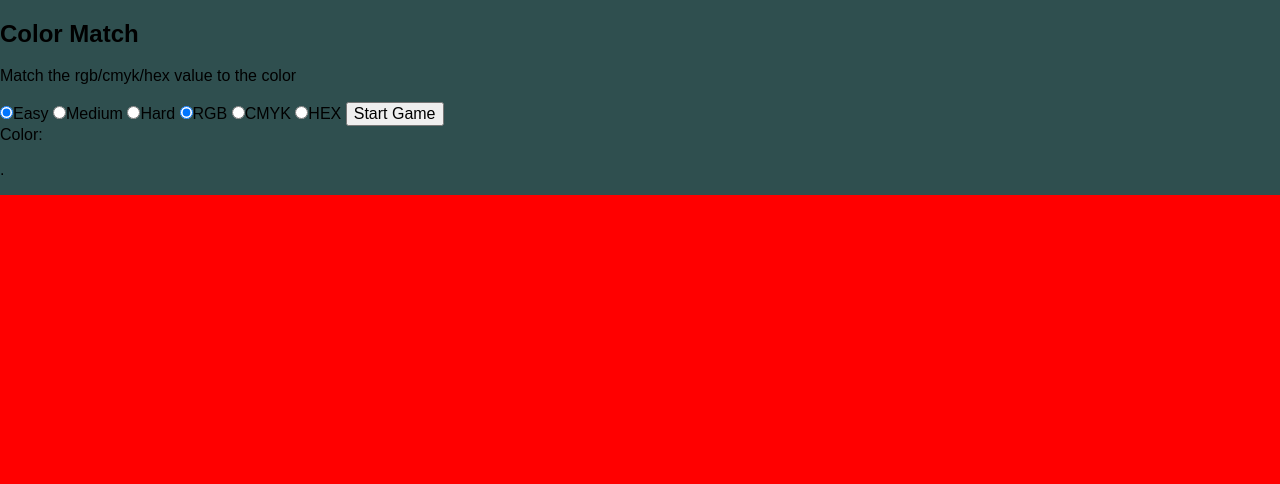
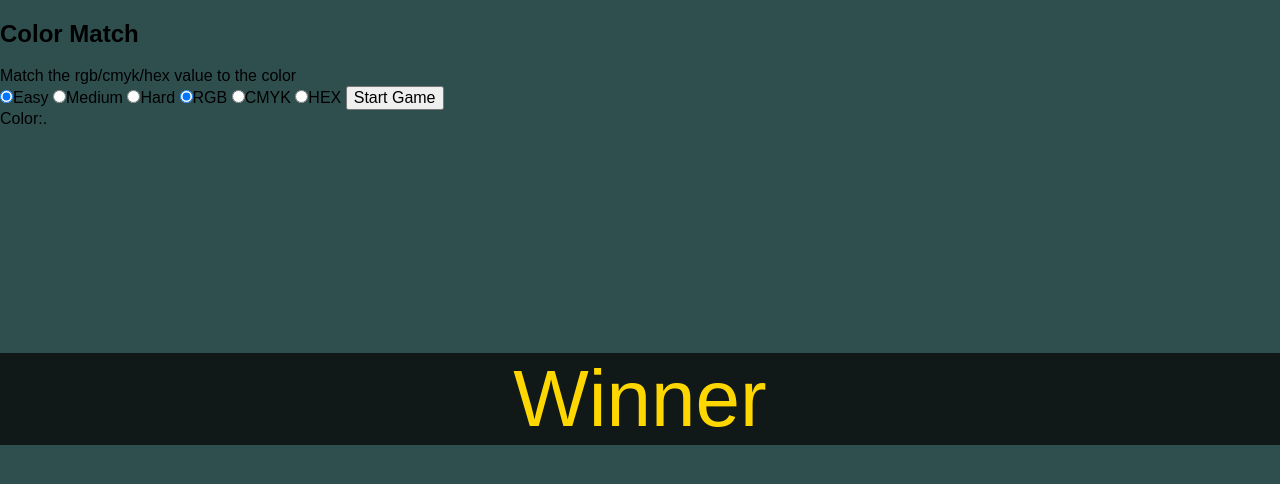
Before and after one commit to loisishere/colormatch, a website: page app/index.html in a window 1280 px wide. Drawn offline with nearby package versions, Linux system fonts and the light colour scheme.

Commit message:
fixing some logic added some styling

```diff
--- a/app/assets/scripts/app.js
+++ b/app/assets/scripts/app.js
@@ -1,5 +1,5 @@
 $(document).ready(function() {
-    var color_ans = $(".header__color p");
+    var color_ans = $(".header__color span");
     var color_arr = [],
         level = "3",
         color_val = "RGB",
@@ -40,11 +40,12 @@ $(document).ready(function() {
 
     $('.header__start').on('click', function() {
         game.blocksInit(level, color_val);
+        $('.game__winner').hide();
     });
     $blocks.on('click', function() {
         if ($(this).css('background-color') === color_ans.text()) {
             $blocks.css('background-color', color_ans.text());
-            color_ans.text('winner!');
+            $('.game__winner').show();
 
         }
     });
--- a/app/assets/styles/modules/_colorBlocks.css
+++ b/app/assets/styles/modules/_colorBlocks.css
@@ -1,14 +1,30 @@
 .game {
     width: 100%;
-    height: 78.93%;
+    height: 78.59%;
     display: flex;
     flex-wrap: wrap;
-
     &__block {
-    height: 50%;
-    margin: 0 auto;
-    background: red;
-    flex: 1;
-    min-width: 33.33333%;
+        height: 33.333%;
+        margin: 0 auto;
+        background: darkslategray;
+        -webkit-box-flex: 1;
+        -ms-flex: 1;
+        flex: 1;
+        -webkit-transition: background-color 0.5s;
+        -moz-transition: background-color 0.5s;
+        transition: background-color 0.5s;
+        min-width: 33%;
+    }
+    &__winner {
+        position: absolute;
+        width: 100%;
+        margin: 0 auto;
+        padding: 50px auto;
+        height: auto;
+        font-size: 5rem;
+        text-align: center;
+        top: 30%;
+        color: gold;
+        background-color: rgba(10, 10, 10, .8);
+    }
 }
-}
--- a/app/index.html
+++ b/app/index.html
@@ -11,7 +11,7 @@
 <body>
     <header>
         <h2>Color Match</h2>
-        <p>Match the rgb/cmyk/hex value to the color</p>
+        Match the rgb/cmyk/hex value to the color
         <nav>
             <input type="radio" name="level" value="3" checked><label>Easy</label>
             <input type="radio" name="level" value="6"><label>Medium</label>
@@ -21,9 +21,7 @@
             <input type="radio" name="colorvalue" value="HEX"><label>HEX</label>
             <button class="header__start">Start Game</button>
         </nav>
-        <div class="header__color">Color:
-            <p>.</p>
-        </div>
+        <div class="header__color">Color:<span>.</span></div>
     </header>
     <div class="game">
         <div id="1" class="game__block"></div>
@@ -42,7 +40,7 @@
         </div>
         <div id="9" class="game__block">
         </div>
-
+        <div class="game__winner">Winner</div>
     </div>
     <script src="../node_modules/jquery/dist/jquery.js"></script>
     <script src="assets/scripts/app.js"></script>
--- a/app/temp/styles/styles.css
+++ b/app/temp/styles/styles.css
@@ -1,4 +1,5 @@
 /*! normalize.css v4.1.1 | MIT License | github.com/necolas/normalize.css */
+
 
 /**
  * 1. Change the default font family in all browsers (opinionated).
@@ -7,11 +8,16 @@
  */
 
 html {
-  font-family: sans-serif; /* 1 */
-  line-height: 1.15; /* 2 */
-  -ms-text-size-adjust: 100%; /* 3 */
-  -webkit-text-size-adjust: 100%; /* 3 */
+    font-family: sans-serif;
+    /* 1 */
+    line-height: 1.15;
+    /* 2 */
+    -ms-text-size-adjust: 100%;
+    /* 3 */
+    -webkit-text-size-adjust: 100%;
+    /* 3 */
 }
+
 
 /**
  * Remove the margin in all browsers (opinionated).
@@ -21,8 +27,10 @@ body {
     margin: 0;
 }
 
+
 /* HTML5 display definitions
    ========================================================================== */
+
 
 /**
  * Add the correct display in IE 9-.
@@ -32,18 +40,26 @@ body {
 
 article,
 aside,
-details, /* 1 */
+details,
+
+/* 1 */
+
 figcaption,
 figure,
 footer,
 header,
-main, /* 2 */
+main,
+
+/* 2 */
+
 menu,
 nav,
 section,
-summary { /* 1 */
+summary {
+    /* 1 */
     display: block;
 }
+
 
 /**
  * Add the correct display in IE 9-.
@@ -56,6 +72,7 @@ video {
     display: inline-block;
 }
 
+
 /**
  * Add the correct display in iOS 4-7.
  */
@@ -65,6 +82,7 @@ audio:not([controls]) {
     height: 0;
 }
 
+
 /**
  * Add the correct vertical alignment in Chrome, Firefox, and Opera.
  */
@@ -73,18 +91,24 @@ progress {
     vertical-align: baseline;
 }
 
+
 /**
  * Add the correct display in IE 10-.
  * 1. Add the correct display in IE.
  */
 
-template, /* 1 */
+template,
+
+/* 1 */
+
 [hidden] {
     display: none;
 }
 
+
 /* Links
    ========================================================================== */
+
 
 /**
  * 1. Remove the gray background on active links in IE 10.
@@ -92,9 +116,12 @@ template, /* 1 */
  */
 
 a {
-  background-color: transparent; /* 1 */
-  -webkit-text-decoration-skip: objects; /* 2 */
+    background-color: transparent;
+    /* 1 */
+    -webkit-text-decoration-skip: objects;
+    /* 2 */
 }
+
 
 /**
  * Remove the outline on focused links when they are also active or hovered
@@ -106,8 +133,10 @@ a:hover {
     outline-width: 0;
 }
 
+
 /* Text-level semantics
    ========================================================================== */
+
 
 /**
  * 1. Remove the bottom border in Firefox 39-.
@@ -115,10 +144,14 @@ a:hover {
  */
 
 abbr[title] {
-  border-bottom: none; /* 1 */
-  text-decoration: underline; /* 2 */
-  text-decoration: underline dotted; /* 2 */
+    border-bottom: none;
+    /* 1 */
+    text-decoration: underline;
+    /* 2 */
+    text-decoration: underline dotted;
+    /* 2 */
 }
+
 
 /**
  * Prevent the duplicate application of `bolder` by the next rule in Safari 6.
@@ -129,6 +162,7 @@ strong {
     font-weight: inherit;
 }
 
+
 /**
  * Add the correct font weight in Chrome, Edge, and Safari.
  */
@@ -138,6 +172,7 @@ strong {
     font-weight: bolder;
 }
 
+
 /**
  * Add the correct font style in Android 4.3-.
  */
@@ -145,6 +180,7 @@ strong {
 dfn {
     font-style: italic;
 }
+
 
 /**
  * Correct the font size and margin on `h1` elements within `section` and
@@ -156,6 +192,7 @@ h1 {
     margin: 0.67em 0;
 }
 
+
 /**
  * Add the correct background and color in IE 9-.
  */
@@ -165,6 +202,7 @@ mark {
     color: #000;
 }
 
+
 /**
  * Add the correct font size in all browsers.
  */
@@ -172,6 +210,7 @@ mark {
 small {
     font-size: 80%;
 }
+
 
 /**
  * Prevent `sub` and `sup` elements from affecting the line height in
@@ -194,8 +233,10 @@ sup {
     top: -0.5em;
 }
 
+
 /* Embedded content
    ========================================================================== */
+
 
 /**
  * Remove the border on images inside links in IE 10-.
@@ -205,6 +246,7 @@ img {
     border-style: none;
 }
 
+
 /**
  * Hide the overflow in IE.
  */
@@ -213,8 +255,10 @@ svg:not(:root) {
     overflow: hidden;
 }
 
+
 /* Grouping content
    ========================================================================== */
+
 
 /**
  * 1. Correct the inheritance and scaling of font size in all browsers.
@@ -225,9 +269,12 @@ code,
 kbd,
 pre,
 samp {
-  font-family: monospace, monospace; /* 1 */
-  font-size: 1em; /* 2 */
+    font-family: monospace, monospace;
+    /* 1 */
+    font-size: 1em;
+    /* 2 */
 }
+
 
 /**
  * Add the correct margin in IE 8.
@@ -237,19 +284,25 @@ figure {
     margin: 1em 40px;
 }
 
+
 /**
  * 1. Add the correct box sizing in Firefox.
  * 2. Show the overflow in Edge and IE.
  */
 
 hr {
-  box-sizing: content-box; /* 1 */
-  height: 0; /* 1 */
-  overflow: visible; /* 2 */
+    box-sizing: content-box;
+    /* 1 */
+    height: 0;
+    /* 1 */
+    overflow: visible;
+    /* 2 */
 }
+
 
 /* Forms
    ========================================================================== */
+
 
 /**
  * 1. Change font properties to `inherit` in all browsers (opinionated).
@@ -261,9 +314,12 @@ input,
 optgroup,
 select,
 textarea {
-  font: inherit; /* 1 */
-  margin: 0; /* 2 */
+    font: inherit;
+    /* 1 */
+    margin: 0;
+    /* 2 */
 }
+
 
 /**
  * Restore the font weight unset by the previous rule.
@@ -273,15 +329,18 @@ optgroup {
     font-weight: bold;
 }
 
+
 /**
  * Show the overflow in IE.
  * 1. Show the overflow in Edge.
  */
 
 button,
-input { /* 1 */
+input {
+    /* 1 */
     overflow: visible;
 }
+
 
 /**
  * Remove the inheritance of text transform in Edge, Firefox, and IE.
@@ -289,9 +348,11 @@ input { /* 1 */
  */
 
 button,
-select { /* 1 */
+select {
+    /* 1 */
     text-transform: none;
 }
+
 
 /**
  * 1. Prevent a WebKit bug where (2) destroys native `audio` and `video`
@@ -300,11 +361,16 @@ select { /* 1 */
  */
 
 button,
-html [type="button"], /* 1 */
+html [type="button"],
+
+/* 1 */
+
 [type="reset"],
 [type="submit"] {
-  -webkit-appearance: button; /* 2 */
+    -webkit-appearance: button;
+    /* 2 */
 }
+
 
 /**
  * Remove the inner border and padding in Firefox.
@@ -318,6 +384,7 @@ button::-moz-focus-inner,
     padding: 0;
 }
 
+
 /**
  * Restore the focus styles unset by the previous rule.
  */
@@ -329,6 +396,7 @@ button:-moz-focusring,
     outline: 1px dotted ButtonText;
 }
 
+
 /**
  * Change the border, margin, and padding in all browsers (opinionated).
  */
@@ -339,6 +407,7 @@ fieldset {
     padding: 0.35em 0.625em 0.75em;
 }
 
+
 /**
  * 1. Correct the text wrapping in Edge and IE.
  * 2. Correct the color inheritance from `fieldset` elements in IE.
@@ -347,13 +416,20 @@ fieldset {
  */
 
 legend {
-  box-sizing: border-box; /* 1 */
-  color: inherit; /* 2 */
-  display: table; /* 1 */
-  max-width: 100%; /* 1 */
-  padding: 0; /* 3 */
-  white-space: normal; /* 1 */
+    box-sizing: border-box;
+    /* 1 */
+    color: inherit;
+    /* 2 */
+    display: table;
+    /* 1 */
+    max-width: 100%;
+    /* 1 */
+    padding: 0;
+    /* 3 */
+    white-space: normal;
+    /* 1 */
 }
+
 
 /**
  * Remove the default vertical scrollbar in IE.
@@ -363,6 +439,7 @@ textarea {
     overflow: auto;
 }
 
+
 /**
  * 1. Add the correct box sizing in IE 10-.
  * 2. Remove the padding in IE 10-.
@@ -370,9 +447,12 @@ textarea {
 
 [type="checkbox"],
 [type="radio"] {
-  box-sizing: border-box; /* 1 */
-  padding: 0; /* 2 */
+    box-sizing: border-box;
+    /* 1 */
+    padding: 0;
+    /* 2 */
 }
+
 
 /**
  * Correct the cursor style of increment and decrement buttons in Chrome.
@@ -383,15 +463,19 @@ textarea {
     height: auto;
 }
 
+
 /**
  * 1. Correct the odd appearance in Chrome and Safari.
  * 2. Correct the outline style in Safari.
  */
 
 [type="search"] {
-  -webkit-appearance: textfield; /* 1 */
-  outline-offset: -2px; /* 2 */
+    -webkit-appearance: textfield;
+    /* 1 */
+    outline-offset: -2px;
+    /* 2 */
 }
+
 
 /**
  * Remove the inner padding and cancel buttons in Chrome and Safari on OS X.
@@ -402,6 +486,7 @@ textarea {
     -webkit-appearance: none;
 }
 
+
 /**
  * Correct the text style of placeholders in Chrome, Edge, and Safari.
  */
@@ -411,14 +496,17 @@ textarea {
     opacity: 0.54;
 }
 
+
 /**
  * 1. Correct the inability to style clickable types in iOS and Safari.
  * 2. Change font properties to `inherit` in Safari.
  */
 
 ::-webkit-file-upload-button {
-  -webkit-appearance: button; /* 1 */
-  font: inherit; /* 2 */
+    -webkit-appearance: button;
+    /* 1 */
+    font: inherit;
+    /* 2 */
 }
 
 html,
@@ -445,20 +533,37 @@ header {
 
 .game {
     width: 100%;
-    height: 78.93%;
+    height: 78.593%;
     display: -webkit-box;
     display: -ms-flexbox;
     display: flex;
     -ms-flex-wrap: wrap;
     flex-wrap: wrap;
+    position: relative;
 }
 
 .game__block {
-  height: 50%;
+    height: 33.333%;
     margin: 0 auto;
-  background: red;
+    background: darkslategray;
     -webkit-box-flex: 1;
     -ms-flex: 1;
     flex: 1;
-  min-width: 33.33333%;
+    -webkit-transition: background-color 0.5s;
+    -moz-transition: background-color 0.5s;
+    transition: background-color 0.5s;
+    min-width: 33%;
 }
+
+.game__winner {
+    position: absolute;
+    width: 100%;
+    margin: 0 auto;
+    padding: 50px auto;
+    height: auto;
+    font-size: 5rem;
+    text-align: center;
+    top: 30%;
+    color: gold;
+    background-color: rgba(10, 10, 10, .8);
+}
```
Lines whose indentation alone changed are shown as unchanged.
